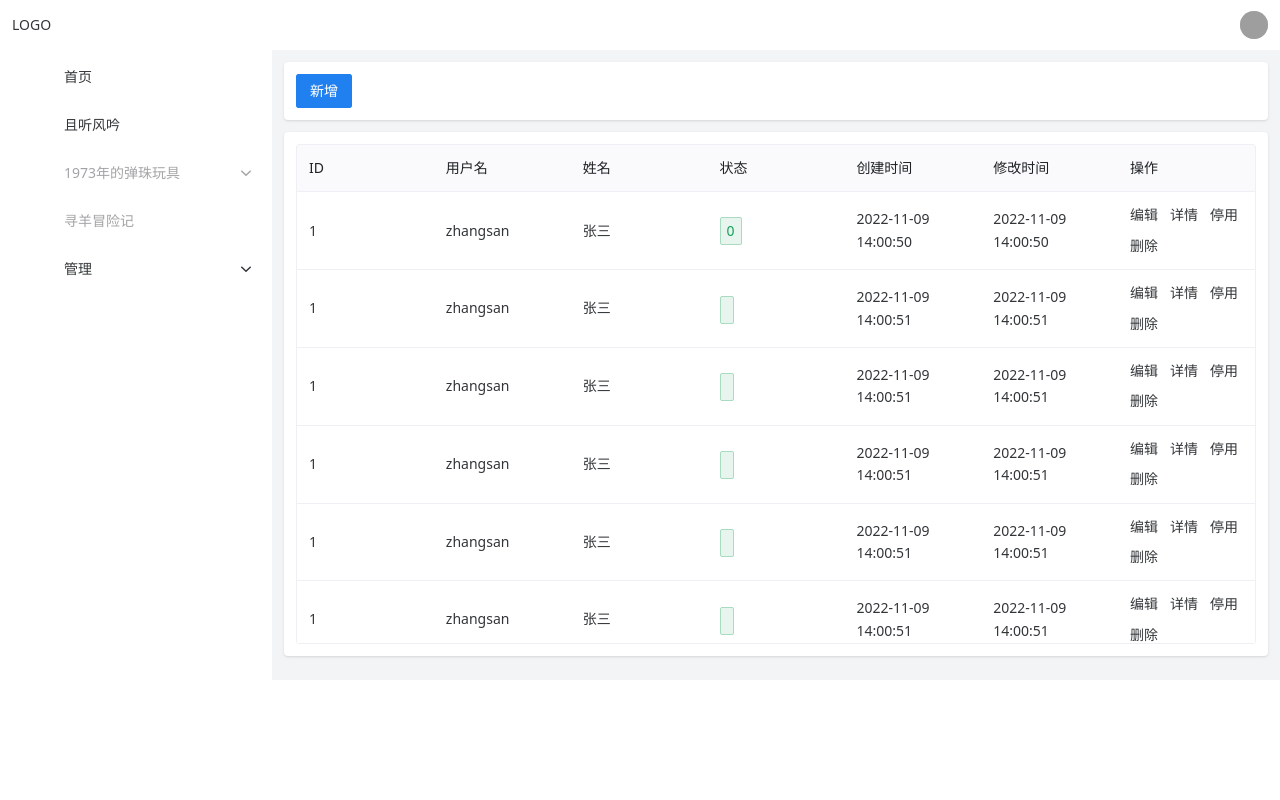
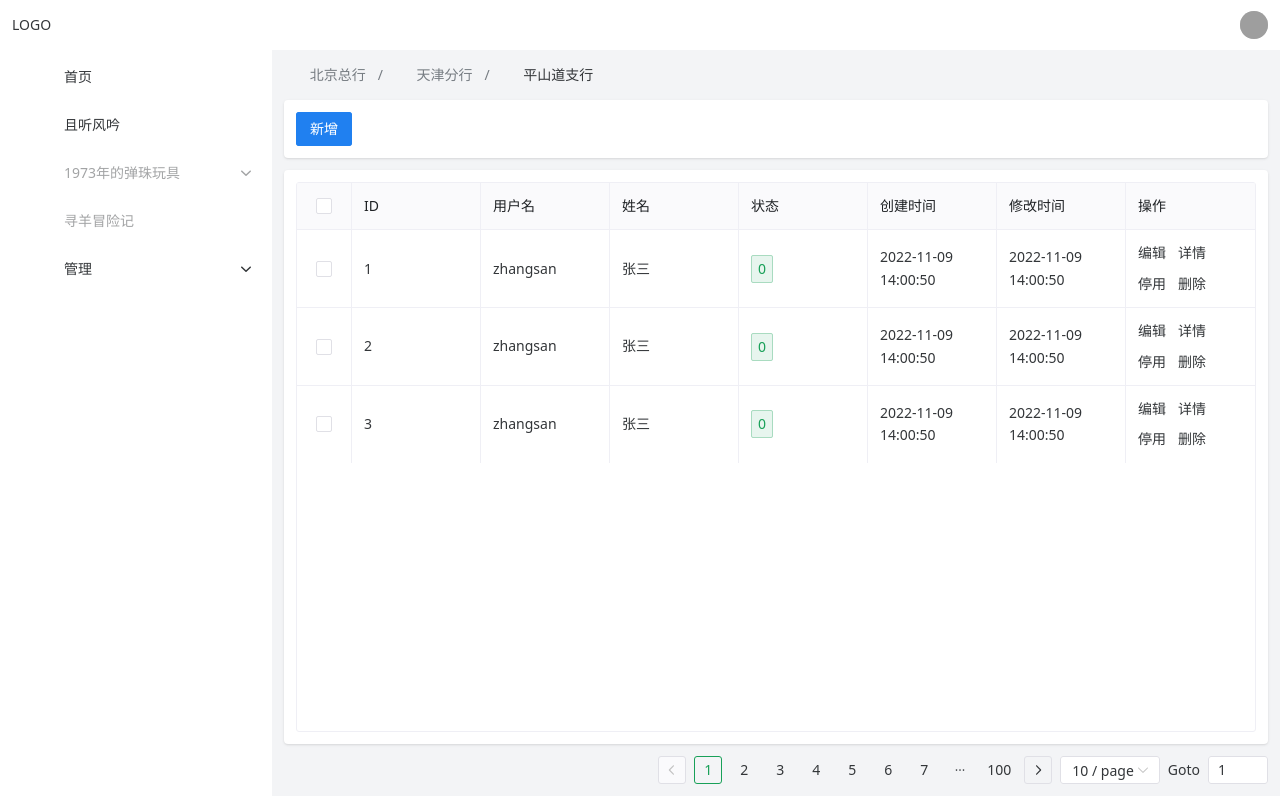
Before and after one commit to Cohen-Wang/perfume-m, a Vue app: page /#/management/user in a window 1280 px wide. Built offline with nearby package versions, Linux system fonts and the light colour scheme; grey boxes are pictures that could not be loaded; some icons are missing.

Commit message:
feat: 优化

```diff
--- a/src/components/layout/Index.vue
+++ b/src/components/layout/Index.vue
@@ -2,6 +2,7 @@
 import {ref} from 'vue'
 import NavBar from './components/NavBar.vue'
 import SideBar from './components/SideBar.vue'
+import { BookOutline as BookIcon } from '@vicons/ionicons5'
 // +--------------------------------------------------
 // | data
 // +--------------------------------------------------
@@ -25,6 +26,18 @@ import SideBar from './components/SideBar.vue'
       <!-- 右边 -->
       <n-layout-content>
         <div class="bg-gray-100 p-3">
+					<!-- 面包屑 -->
+					<div class="mb-3">
+						<n-breadcrumb>
+							<n-breadcrumb-item>
+								<n-icon :component="BookIcon" /> 北京总行</n-breadcrumb-item>
+							<n-breadcrumb-item>
+								<n-icon :component="BookIcon" /> 天津分行</n-breadcrumb-item>
+							<n-breadcrumb-item>
+								<n-icon :component="BookIcon" /> 平山道支行</n-breadcrumb-item>
+						</n-breadcrumb>
+					</div>
+					<!-- 视图 -->
           <router-view/>
         </div>
       </n-layout-content>
--- a/src/constants/user.ts
+++ b/src/constants/user.ts
@@ -1,6 +1,5 @@
 import { h } from 'vue'
-import { NButton, NSpace, NTag } from 'naive-ui'
-import moment from 'moment'
+import { NButton, NSpace, NTag, NTime } from 'naive-ui'
 import type { IUser } from '@/type/interface/user'
 import { EStatus } from '@/type/enum/common'
 // +--------------------------------------------------
@@ -11,6 +10,10 @@ import { EStatus } from '@/type/enum/common'
  * 表头
  */
 export const DEFAULT_COLUMNS = [
+  {
+    type: 'selection',
+    width: 55
+  },
   {
     title: 'ID',
     key: 'id'
@@ -36,14 +39,18 @@ export const DEFAULT_COLUMNS = [
     title: '创建时间',
     key: 'createTime',
     render(row: IUser) {
-      return moment(row.createTime).format('YYYY-MM-DD HH:mm:ss')
+      return h(NTime, {
+        time: row.createTime
+      })
     }
   },
   {
     title: '修改时间',
     key: 'updateTime',
     render(row: IUser) {
-      return moment(row.updateTime).format('YYYY-MM-DD HH:mm:ss')
+      return h(NTime, {
+        time: row.createTime
+      })
     }
   },
   {
@@ -100,150 +107,23 @@ export const DEFAULT_TABLE_DATA: IUser[] = [
     updateTime: Date.now(),
   },
   {
-    id: '1',
+    id: '2',
     username: 'zhangsan',
     realName: '张三',
     email: 'zhangsan@qq.com',
     mobile: '13612345678',
+    status: EStatus.START,
+    createTime: Date.now(),
+    updateTime: Date.now(),
   },
   {
-    id: '1',
+    id: '3',
     username: 'zhangsan',
     realName: '张三',
     email: 'zhangsan@qq.com',
     mobile: '13612345678',
-  },
-  {
-    id: '1',
-    username: 'zhangsan',
-    realName: '张三',
-    email: 'zhangsan@qq.com',
-    mobile: '13612345678',
-  },
-  {
-    id: '1',
-    username: 'zhangsan',
-    realName: '张三',
-    email: 'zhangsan@qq.com',
-    mobile: '13612345678',
-  },
-  {
-    id: '1',
-    username: 'zhangsan',
-    realName: '张三',
-    email: 'zhangsan@qq.com',
-    mobile: '13612345678',
-  },
-  {
-    id: '1',
-    username: 'zhangsan',
-    realName: '张三',
-    email: 'zhangsan@qq.com',
-    mobile: '13612345678',
-  },
-  {
-    id: '1',
-    username: 'zhangsan',
-    realName: '张三',
-    email: 'zhangsan@qq.com',
-    mobile: '13612345678',
-  },
-  {
-    id: '1',
-    username: 'zhangsan',
-    realName: '张三',
-    email: 'zhangsan@qq.com',
-    mobile: '13612345678',
-  },
-  {
-    id: '1',
-    username: 'zhangsan',
-    realName: '张三',
-    email: 'zhangsan@qq.com',
-    mobile: '13612345678',
-  },
-  {
-    id: '1',
-    username: 'zhangsan',
-    realName: '张三',
-    email: 'zhangsan@qq.com',
-    mobile: '13612345678',
-  },
-  {
-    id: '1',
-    username: 'zhangsan',
-    realName: '张三',
-    email: 'zhangsan@qq.com',
-    mobile: '13612345678',
-  },
-  {
-    id: '1',
-    username: 'zhangsan',
-    realName: '张三',
-    email: 'zhangsan@qq.com',
-    mobile: '13612345678',
-  },
-  {
-    id: '1',
-    username: 'zhangsan',
-    realName: '张三',
-    email: 'zhangsan@qq.com',
-    mobile: '13612345678',
-  },
-  {
-    id: '1',
-    username: 'zhangsan',
-    realName: '张三',
-    email: 'zhangsan@qq.com',
-    mobile: '13612345678',
-  },
-  {
-    id: '1',
-    username: 'zhangsan',
-    realName: '张三',
-    email: 'zhangsan@qq.com',
-    mobile: '13612345678',
-  },
-  {
-    id: '1',
-    username: 'zhangsan',
-    realName: '张三',
-    email: 'zhangsan@qq.com',
-    mobile: '13612345678',
-  },
-  {
-    id: '1',
-    username: 'zhangsan',
-    realName: '张三',
-    email: 'zhangsan@qq.com',
-    mobile: '13612345678',
-  },
-  {
-    id: '1',
-    username: 'zhangsan',
-    realName: '张三',
-    email: 'zhangsan@qq.com',
-    mobile: '13612345678',
-  },
-  {
-    id: '1',
-    username: 'zhangsan',
-    realName: '张三',
-    email: 'zhangsan@qq.com',
-    mobile: '13612345678',
-  },
-  {
-    id: '1',
-    username: 'zhangsan',
-    realName: '张三',
-    email: 'zhangsan@qq.com',
-    mobile: '13612345678',
-  },
-  {
-    id: '1',
-    username: 'zhangsan',
-    realName: '张三',
-    email: 'zhangsan@qq.com',
-    mobile: '13612345678',
-  },
+    status: EStatus.START,
+    createTime: Date.now(),
+    updateTime: Date.now(),
+  }
 ]
--- a/src/views/management/user/Index.vue
+++ b/src/views/management/user/Index.vue
@@ -1,7 +1,7 @@
 <script lang="ts" setup>
 import { reactive, onMounted } from 'vue'
 import { useNotification } from 'naive-ui'
-import type { DataTableColumns } from 'naive-ui'
+import type { DataTableColumns, DataTableRowKey } from 'naive-ui'
 import { IUser } from '@/type/interface/user'
 import { DEFAULT_COLUMNS, DEFAULT_TABLE_DATA } from '@/constants/user'
 // +--------------------------------------------------
@@ -12,6 +12,7 @@ const notification = useNotification()
 // 数据
 const columns: DataTableColumns<IUser> = DEFAULT_COLUMNS
 const tableData: IUser[] = reactive([])
+const rowKey = (row: IUser) => row.id
 // +--------------------------------------------------
 // | onMounted
 // +--------------------------------------------------
@@ -29,7 +30,7 @@ const init = (): void => {
 const getList = (): void => {
   setTimeout(() => {
     tableData.push(...DEFAULT_TABLE_DATA)
-  }, 1000)
+  }, 200)
 }
 // 点击新增
 const onAddClick = (): void => {
@@ -38,6 +39,9 @@ const onAddClick = (): void => {
     content: '333333333',
     duration: 2000
   })
+}
+const handleCheck = (rowKeys: DataTableRowKey[]): void => {
+	console.log('rowKeys', rowKeys)
 }
 </script>
 
@@ -51,9 +55,21 @@ const onAddClick = (): void => {
 		<n-data-table
 			:columns="columns"
 			:data="tableData"
-			style="height: 500px;"
+			:row-key="rowKey"
+			:single-line="false"
+			style="height: calc(100vh - 250px);"
 			flex-height
-			bordered
+			@update:checked-row-keys="handleCheck"
+		/>
+	</div>
+	<!-- 分页 -->
+	<div class="flex justify-end">
+		<n-pagination
+			v-model:page="page"
+			:page-count="100"
+			size="medium"
+			show-quick-jumper
+			show-size-picker
 		/>
 	</div>
 </template>
```
